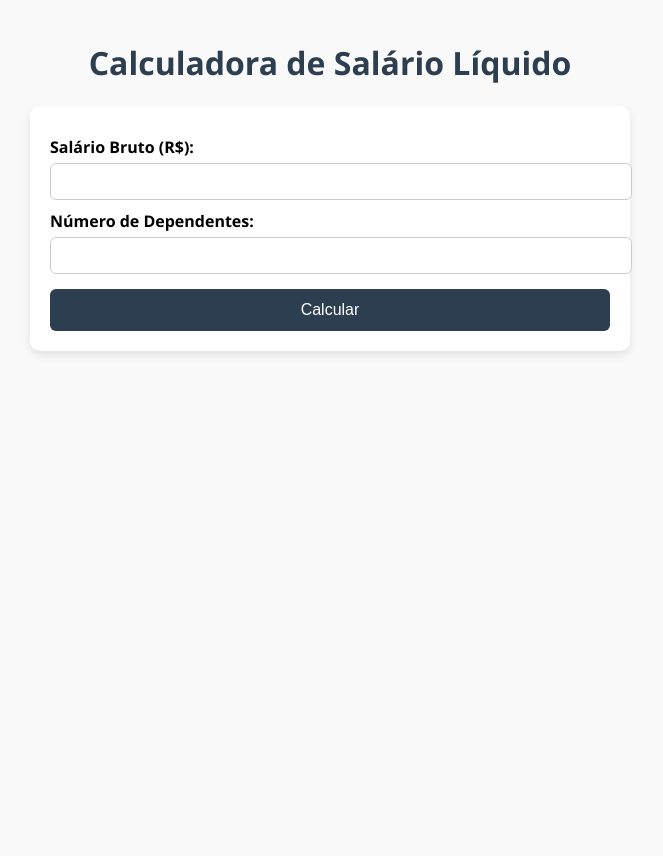
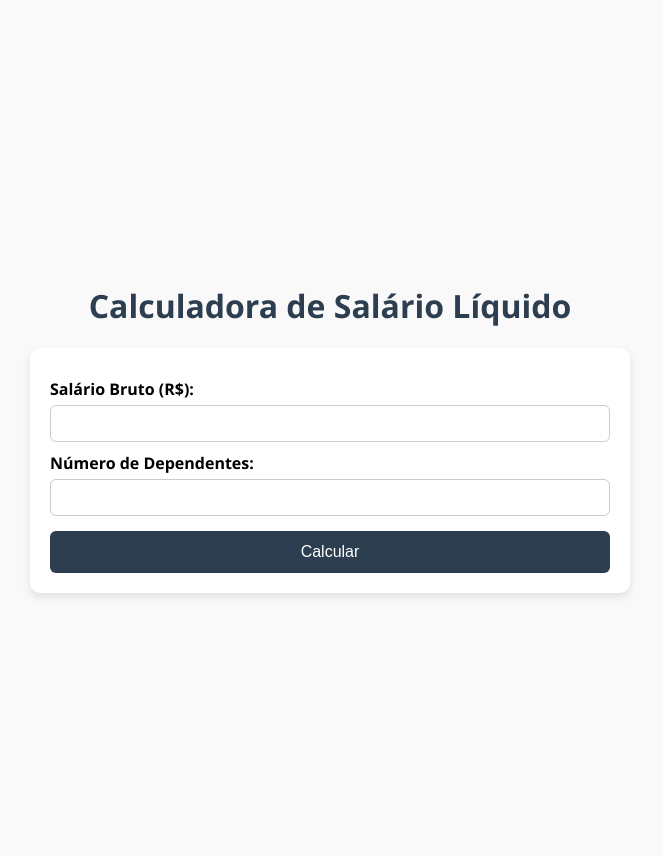
Before and after one commit to araujbruno/calculadora-salario-flask, a Flask app: page / in a window 1280 px wide. Shown: the whole page, without its empty margins (310-973 px from the left). Before the commit the page ends 355 px from the top, so only its background shows below. Run offline with Flask 3, Linux system fonts and the light colour scheme.

Commit message:
Update index.html

```diff
--- a/templates/index.html
+++ b/templates/index.html
@@ -9,8 +9,14 @@
             font-family: 'Segoe UI', Tahoma, Geneva, Verdana, sans-serif;
             background-color: #f9f9f9;
             padding: 20px;
+            display: flex;
+            justify-content: center;
+            align-items: center;
+            min-height: 100vh;
+        }
+        .container {
+            width: 100%;
             max-width: 600px;
-            margin: auto;
         }
         h1 {
             color: #2c3e50;
@@ -21,21 +27,20 @@
             padding: 20px;
             border-radius: 10px;
             box-shadow: 0 4px 8px rgba(0,0,0,0.1);
+            display: flex;
+            flex-direction: column;
         }
         label {
-            display: block;
             margin: 10px 0 5px;
             font-weight: bold;
         }
         input[type="number"] {
-            width: 100%;
             padding: 10px;
             border: 1px solid #ccc;
             border-radius: 6px;
         }
         button {
             margin-top: 15px;
-            width: 100%;
             padding: 12px;
             background-color: #2c3e50;
             color: white;
@@ -57,9 +62,15 @@
             margin: 5px 0;
             color: #2c3e50;
         }
+        .resultado .liquido {
+            font-size: 20px;
+            font-weight: bold;
+            color: #27ae60;
+        }
     </style>
 </head>
 <body>
+    <div class="container">
         <h1>Calculadora de Salário Líquido</h1>
         <form method="POST">
             <label for="salario">Salário Bruto (R$):</label>
@@ -79,9 +90,10 @@
                 <p><strong>Salário Bruto:</strong> R$ {{ resultado.bruto }}</p>
                 <p><strong>INSS:</strong> R$ {{ resultado.inss }}</p>
                 <p><strong>IRRF:</strong> R$ {{ resultado.irrf }}</p>
-            <p><strong>Salário Líquido:</strong> R$ {{ resultado.liquido }}</p>
+                <p class="liquido"><strong>Salário Líquido:</strong> R$ {{ resultado.liquido }}</p>
             {% endif %}
         </div>
         {% endif %}
+    </div>
 </body>
 </html>
```
Lines whose indentation alone changed are shown as unchanged.
